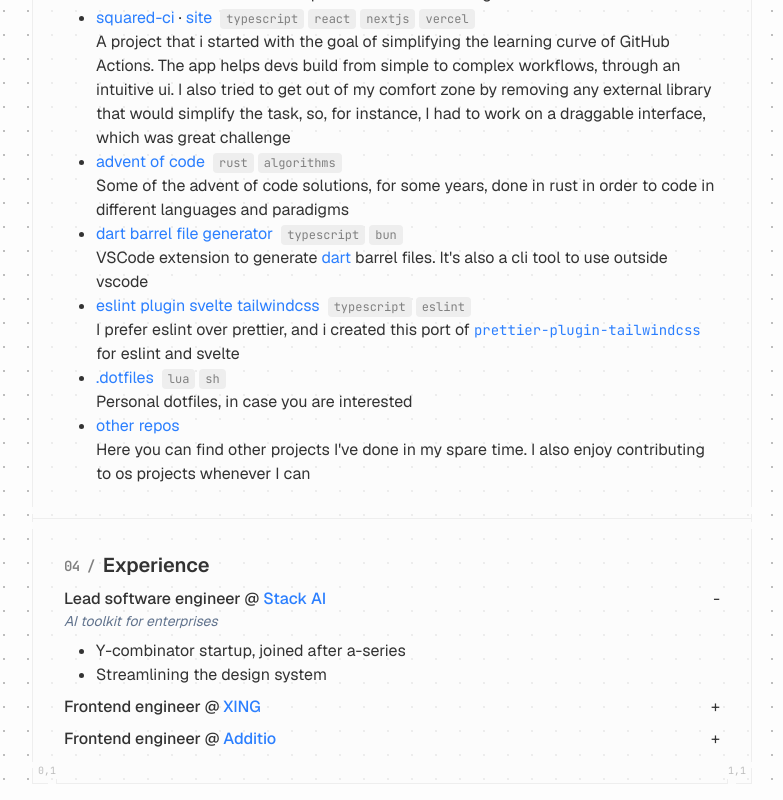
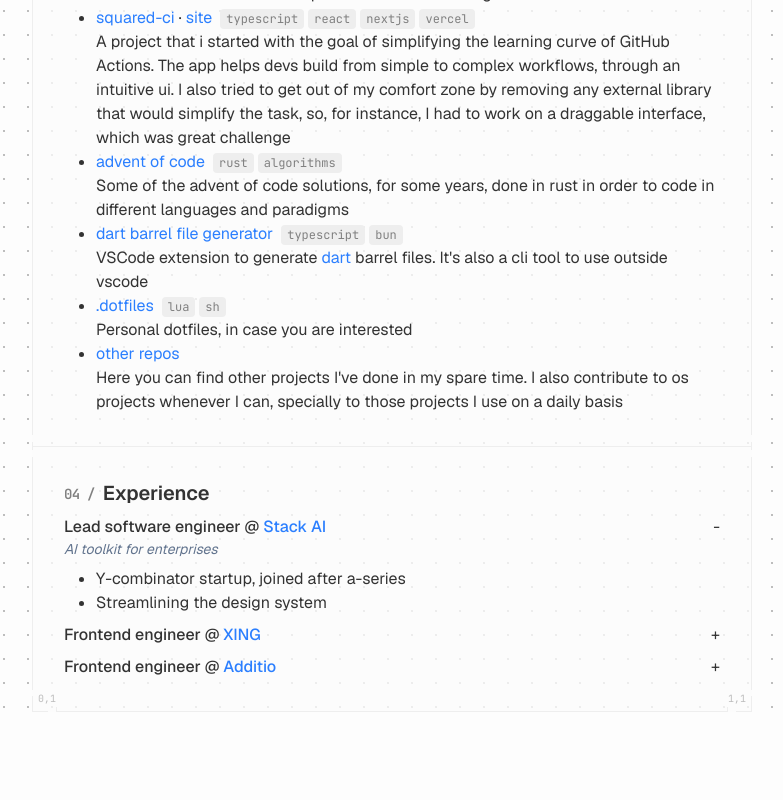
Before and after one commit to mikededo/portfolio, a SvelteKit app: page / in a window 1280 px wide. Shown: the part 985-1785 px from the top of the page, without its empty margins (248-1031 px from the left). After the commit the page ends 1713 px from the top, so only its background shows below. Built offline with nearby package versions, Linux system fonts and the light colour scheme; no server answers.

Commit message:
fix: correct projects

```diff
--- a/src/routes/+page.svelte
+++ b/src/routes/+page.svelte
@@ -187,20 +187,6 @@
                 barrel files. It's also a cli tool to use outside vscode
             </Project>
             <Project
-                repo="eslint plugin svelte tailwindcss"
-                repoHref="https://github.com/mikededo/eslint-plugin-svelte-tailwindcss"
-                topics={['typescript', 'eslint']}
-            >
-                I prefer eslint over prettier, and i created this port of
-                <Link
-                    class="font-mono text-sm"
-                    href="https://github.com/tailwindlabs/prettier-plugin-tailwindcss"
-                >
-                    prettier-plugin-tailwindcss
-                </Link>
-                for eslint and svelte
-            </Project>
-            <Project
                 repo=".dotfiles"
                 repoHref="https://github.com/mikededo/.dotfiles"
                 topics={['lua', 'sh']}
@@ -211,8 +197,9 @@
                 repo="other repos"
                 repoHref="https://github.com/mikededo?tab=repositories"
             >
-                Here you can find other projects I've done in my spare time. I also
-                enjoy contributing to os projects whenever I can
+                Here you can find other projects I've done in my spare time. I
+                also contribute to os projects whenever I can, specially to
+                those projects I use on a daily basis
             </Project>
         </ul>
     </Section>
```
